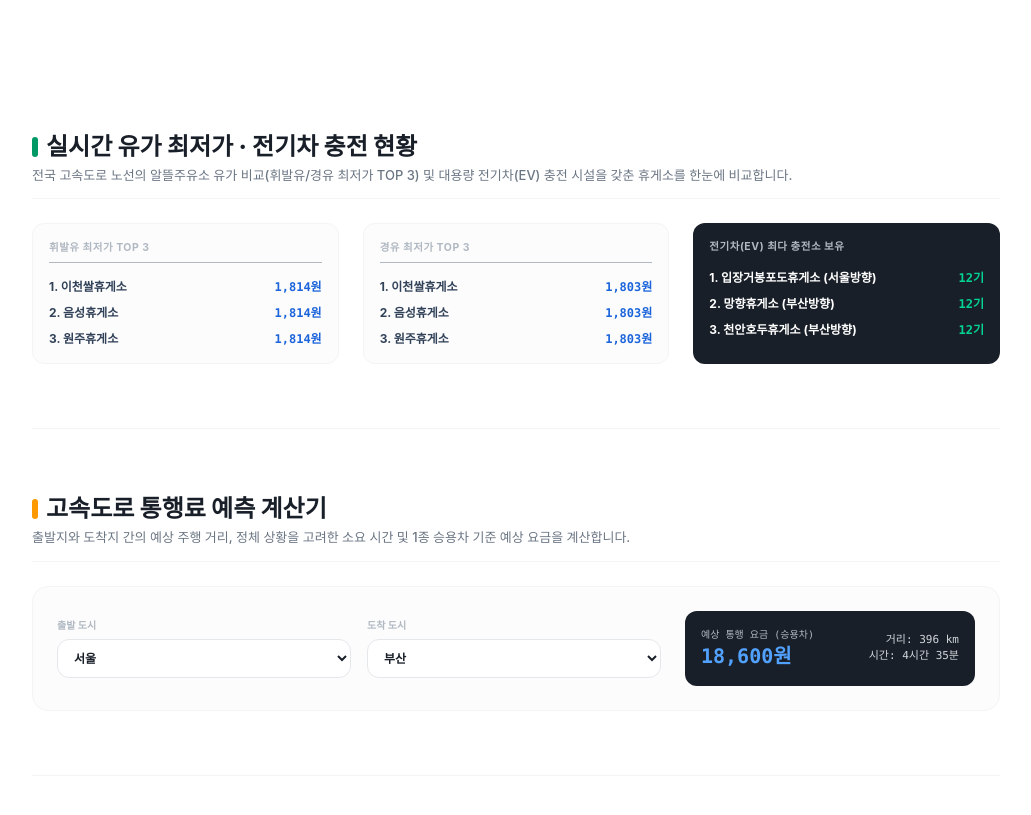
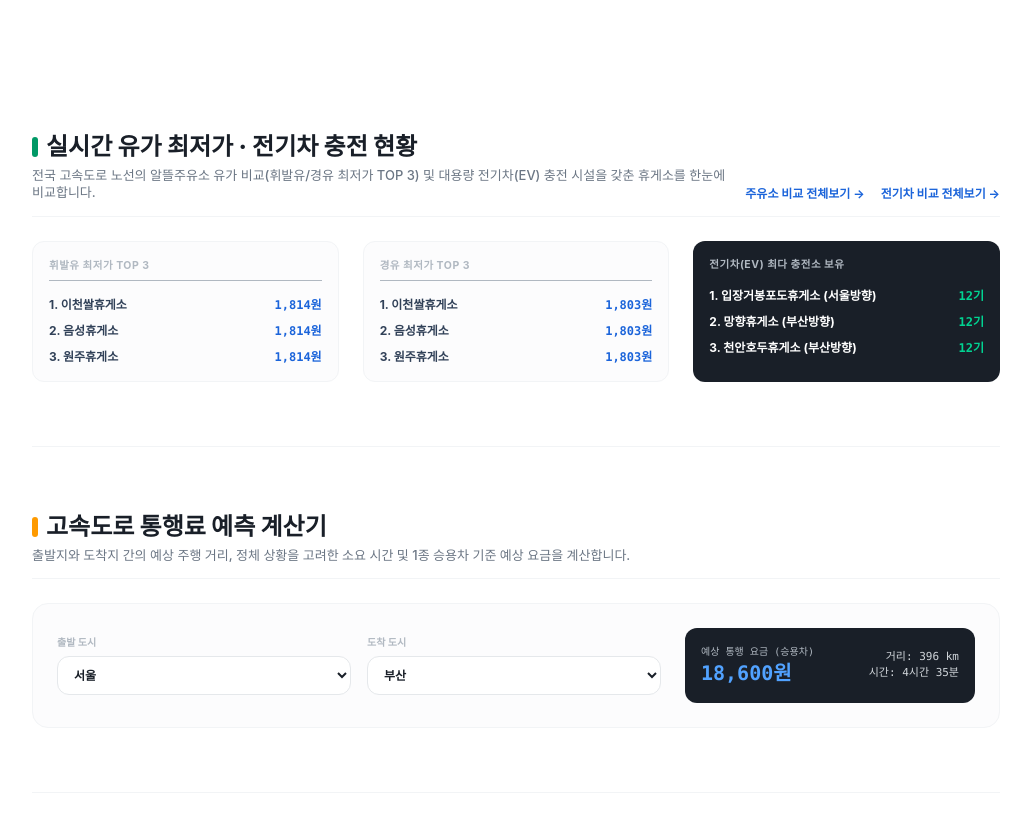
Before and after one commit to fnqlrtm123-code/highway-live, a Next.js app: page / in a window 1280 px wide. Shown: the part 1580-2395 px from the top of the page, without its empty margins (124-1155 px from the left). Built offline with nearby package versions, Linux system fonts and the light colour scheme; a web font is replaced by a local one.

Commit message:
feat: Add automatic client-side redirect for old Romanized slugs and link gas/ev subpages on homepage

```diff
--- a/src/app/ev/[restAreaSlug]/page.tsx
+++ b/src/app/ev/[restAreaSlug]/page.tsx
@@ -91,6 +91,17 @@ export default async function EvDetailPage({ params }: Props) {
 
   return (
     <div className="max-w-3xl mx-auto space-y-8 text-slate-700 leading-relaxed font-normal">
+      <script dangerouslySetInnerHTML={{ __html: `
+        (function() {
+          var parts = window.location.pathname.split('/');
+          var currentSlug = decodeURIComponent(parts[2] || '');
+          var correctSlug = "${area.slug}";
+          if (currentSlug && currentSlug !== correctSlug) {
+            parts[2] = encodeURIComponent(correctSlug);
+            window.location.replace(parts.join('/'));
+          }
+        })()
+      `}} />
       <script
         type="application/ld+json"
         dangerouslySetInnerHTML={{ __html: JSON.stringify(jsonLd) }}
--- a/src/app/gas/[restAreaSlug]/page.tsx
+++ b/src/app/gas/[restAreaSlug]/page.tsx
@@ -89,6 +89,17 @@ export default async function GasDetailPage({ params }: Props) {
 
   return (
     <div className="max-w-3xl mx-auto space-y-8 text-slate-700 leading-relaxed font-normal">
+      <script dangerouslySetInnerHTML={{ __html: `
+        (function() {
+          var parts = window.location.pathname.split('/');
+          var currentSlug = decodeURIComponent(parts[2] || '');
+          var correctSlug = "${area.slug}";
+          if (currentSlug && currentSlug !== correctSlug) {
+            parts[2] = encodeURIComponent(correctSlug);
+            window.location.replace(parts.join('/'));
+          }
+        })()
+      `}} />
       <script
         type="application/ld+json"
         dangerouslySetInnerHTML={{ __html: JSON.stringify(jsonLd) }}
--- a/src/app/rest-areas/[restAreaSlug]/facilities/page.tsx
+++ b/src/app/rest-areas/[restAreaSlug]/facilities/page.tsx
@@ -78,6 +78,17 @@ export default async function RestAreaFacilitiesPage({ params }: Props) {
 
   return (
     <div className="max-w-3xl mx-auto space-y-8 text-slate-700 leading-relaxed font-normal">
+      <script dangerouslySetInnerHTML={{ __html: `
+        (function() {
+          var parts = window.location.pathname.split('/');
+          var currentSlug = decodeURIComponent(parts[2] || '');
+          var correctSlug = "${area.slug}";
+          if (currentSlug && currentSlug !== correctSlug) {
+            parts[2] = encodeURIComponent(correctSlug);
+            window.location.replace(parts.join('/'));
+          }
+        })()
+      `}} />
 
       {/* 타이틀 */}
       <div className="space-y-2">
--- a/src/app/rest-areas/[restAreaSlug]/food/page.tsx
+++ b/src/app/rest-areas/[restAreaSlug]/food/page.tsx
@@ -65,6 +65,17 @@ export default async function RestAreaFoodPage({ params }: Props) {
 
   return (
     <div className="max-w-3xl mx-auto space-y-8 text-slate-700 leading-relaxed font-normal">
+      <script dangerouslySetInnerHTML={{ __html: `
+        (function() {
+          var parts = window.location.pathname.split('/');
+          var currentSlug = decodeURIComponent(parts[2] || '');
+          var correctSlug = "${area.slug}";
+          if (currentSlug && currentSlug !== correctSlug) {
+            parts[2] = encodeURIComponent(correctSlug);
+            window.location.replace(parts.join('/'));
+          }
+        })()
+      `}} />
 
       {/* 타이틀 */}
       <div className="space-y-2">
--- a/src/app/rest-areas/[restAreaSlug]/page.tsx
+++ b/src/app/rest-areas/[restAreaSlug]/page.tsx
@@ -84,6 +84,17 @@ export default async function RestAreaDashboardPage({ params }: Props) {
 
   return (
     <div className="max-w-3xl mx-auto space-y-10 text-slate-700 leading-relaxed font-normal">
+      <script dangerouslySetInnerHTML={{ __html: `
+        (function() {
+          var parts = window.location.pathname.split('/');
+          var currentSlug = decodeURIComponent(parts[2] || '');
+          var correctSlug = "${area.slug}";
+          if (currentSlug && currentSlug !== correctSlug) {
+            parts[2] = encodeURIComponent(correctSlug);
+            window.location.replace(parts.join('/'));
+          }
+        })()
+      `}} />
       <script
         type="application/ld+json"
         dangerouslySetInnerHTML={{ __html: JSON.stringify(jsonLd) }}
--- a/src/app/sitemap.ts
+++ b/src/app/sitemap.ts
@@ -1,5 +1,6 @@
 import { getRoadList } from "@/lib/roadData";
 import { serviceAreas, cctvPoints } from "@/lib/data";
+import { REGIONS } from "@/lib/regionHelper";
 import { MetadataRoute } from "next";
 
 export const dynamic = "force-static";
@@ -13,6 +14,8 @@ export default function sitemap(): MetadataRoute.Sitemap {
     "/traffic",
     "/rest-areas",
     "/gas",
+    "/ev",
+    "/food",
     "/toll",
     "/region",
     "/ranking",
@@ -103,6 +106,14 @@ export default function sitemap(): MetadataRoute.Sitemap {
     priority: 0.5,
   }));
 
+  // 9. 지역별 상세 페이지들
+  const regionPages = REGIONS.map((reg) => ({
+    url: `${baseUrl}/region/${reg.slug}`,
+    lastModified: new Date(),
+    changeFrequency: "weekly" as const,
+    priority: 0.6,
+  }));
+
   return [
     ...staticPages,
     ...roadPages,
@@ -113,6 +124,7 @@ export default function sitemap(): MetadataRoute.Sitemap {
     ...gasPages,
     ...evPages,
     ...facilityPages,
-    ...cctvDetailPages
+    ...cctvDetailPages,
+    ...regionPages
   ];
 }
--- a/src/components/HomeClient.tsx
+++ b/src/components/HomeClient.tsx
@@ -387,7 +387,8 @@ export default function HomeClient() {
 
         {/* [섹션 3] 주유소 유가 비교 & 전기차 충전소 */}
         <section className="space-y-6">
-          <div className="border-b pb-3.5 border-slate-100">
+          <div className="flex flex-col sm:flex-row justify-between items-start sm:items-end border-b pb-3.5 border-slate-100 gap-2">
+            <div>
               <h2 className="text-xl md:text-2xl font-extrabold text-slate-900 flex items-center gap-2">
                 <span className="w-1.5 h-5 bg-emerald-600 rounded-full inline-block"></span>
                 실시간 유가 최저가 &middot; 전기차 충전 현황
@@ -396,6 +397,11 @@ export default function HomeClient() {
                 전국 고속도로 노선의 알뜰주유소 유가 비교(휘발유/경유 최저가 TOP 3) 및 대용량 전기차(EV) 충전 시설을 갖춘 휴게소를 한눈에 비교합니다.
               </p>
             </div>
+            <div className="flex gap-4 text-xs font-bold text-blue-650 shrink-0">
+              <a href="/gas" className="hover:text-blue-800 hover:underline">주유소 비교 전체보기 &rarr;</a>
+              <a href="/ev" className="hover:text-blue-800 hover:underline">전기차 비교 전체보기 &rarr;</a>
+            </div>
+          </div>
 
           <div className="grid grid-cols-1 md:grid-cols-3 gap-6">
             {/* 휘발유 최저가 랭킹 */}
@@ -403,10 +409,14 @@ export default function HomeClient() {
               <span className="text-[10.5px] font-bold text-slate-400 block uppercase tracking-wider border-b pb-1.5">휘발유 최저가 TOP 3</span>
               <div className="space-y-2.5 pt-1.5">
                 {cheapestGasoline.map((g, idx) => (
-                  <div key={idx} className="flex justify-between items-center text-xs font-bold text-slate-700">
+                  <a
+                    key={idx}
+                    href={`/gas/${encodeURIComponent(g.slug)}`}
+                    className="flex justify-between items-center text-xs font-bold text-slate-700 hover:text-blue-650 transition-colors cursor-pointer"
+                  >
                     <span>{idx+1}. {g.name}</span>
                     <span className="font-mono text-blue-650">{g.gasStation.gasolinePrice.toLocaleString()}원</span>
-                  </div>
+                  </a>
                 ))}
               </div>
             </div>
@@ -416,10 +426,14 @@ export default function HomeClient() {
               <span className="text-[10.5px] font-bold text-slate-400 block uppercase tracking-wider border-b pb-1.5">경유 최저가 TOP 3</span>
               <div className="space-y-2.5 pt-1.5">
                 {cheapestDiesel.map((d, idx) => (
-                  <div key={idx} className="flex justify-between items-center text-xs font-bold text-slate-700">
+                  <a
+                    key={idx}
+                    href={`/gas/${encodeURIComponent(d.slug)}`}
+                    className="flex justify-between items-center text-xs font-bold text-slate-700 hover:text-blue-650 transition-colors cursor-pointer"
+                  >
                     <span>{idx+1}. {d.name}</span>
                     <span className="font-mono text-blue-650">{d.gasStation.dieselPrice.toLocaleString()}원</span>
-                  </div>
+                  </a>
                 ))}
               </div>
             </div>
@@ -430,10 +444,14 @@ export default function HomeClient() {
                 <span className="text-[10.5px] font-bold text-slate-400 block uppercase tracking-wider border-b border-slate-800 pb-1.5">전기차(EV) 최다 충전소 보유</span>
                 <div className="space-y-2.5 pt-2">
                   {topEvAreas.map((e, idx) => (
-                    <div key={idx} className="flex justify-between items-center text-xs font-bold">
+                    <a
+                      key={idx}
+                      href={`/ev/${encodeURIComponent(e.slug)}`}
+                      className="flex justify-between items-center text-xs font-bold text-white hover:text-emerald-400 transition-colors cursor-pointer"
+                    >
                       <span>{idx+1}. {e.name} ({e.directionName})</span>
                       <span className="text-emerald-400 font-mono">{e.gasStation.evChargersCount}기</span>
-                    </div>
+                    </a>
                   ))}
                 </div>
               </div>
```
Also changed, not shown: 1 other file (tests, documents, lock files or other folders). Lines whose indentation alone changed are shown as unchanged.
